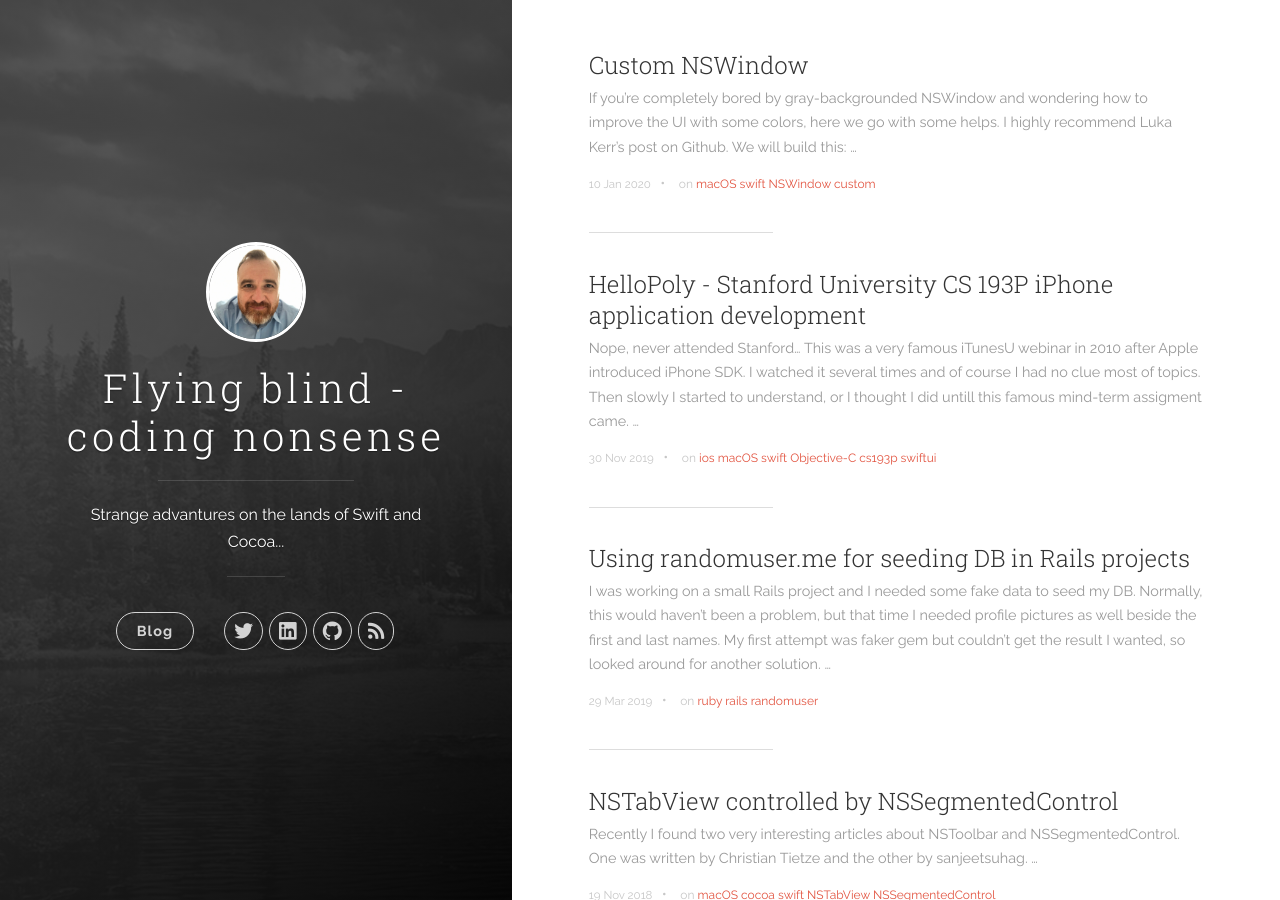
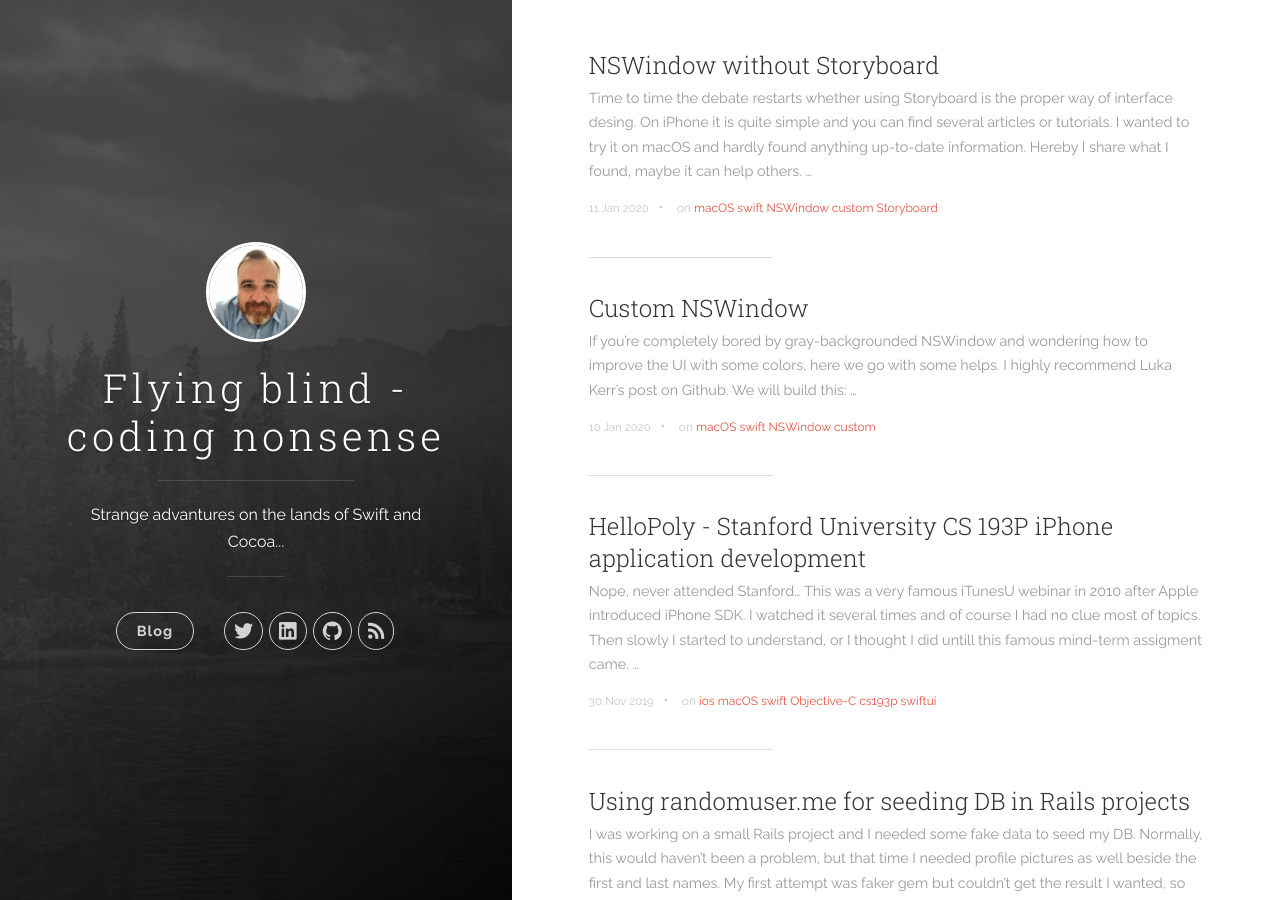
Before and after one commit to kicsipixel/kicsipixel.github.io, a Jekyll site: the page built from index.html, in a window 1280 px wide and 900 px high. Built offline with Jekyll 4.4.1, drawn with Linux system fonts in a browser that asks for light colours; nearby versions of some CDN libraries; the list of posts is cut into pages by our own code.

Commit message:
Added NoStoryboard NSWindow.

````diff
--- a/Gemfile
+++ b/Gemfile
@@ -1,3 +1,4 @@
 source 'https://rubygems.org'
 
 gem 'github-pages'
+gem 'jekyll-gist'
--- a/_config.yml
+++ b/_config.yml
@@ -34,6 +34,7 @@ paginate: 10
 permalink: /:year/:title/
 markdown: kramdown
 highlighter: rouge
+future: true
 
 sass:
     sass_dir: _sass
@@ -45,5 +46,5 @@ kramdown:
   # do not replace newlines by <br>s
   hard_wrap: false
 
-plugins: ['jekyll-paginate']
+plugins: ['jekyll-paginate', 'jekyll-gist']
 exclude: ['README.md', 'Gemfile', 'Gemfile.lock', 'screenshot.png']
--- /dev/null
+++ b/_posts/2020-01-11-nostoryboard.md
@@ -0,0 +1,79 @@
+---
+date: 2020-01-11
+title:  "NSWindow without Storyboard"
+categories: [coding]
+tags: [macOS, swift, NSWindow, custom, Storyboard]
+---
+
+Time to time the debate restarts whether using Storyboard is the proper way of interface desing. On iPhone it is quite simple and you can find several articles or tutorials.
+I wanted to try it on macOS and hardly found anything up-to-date information. Hereby I share what I found, maybe it can help others.
+
+At the end of the article I indicated all the sources I used.
+
+**Step 1.**
+Create a new Swift project with Storyboard.
+![create](/images/NoStoryboard1.png)
+
+**Step 2.**
+Remove the Main.Storyboard and ViewController.swift, then delete "Main Interface".
+![remove](/images/NoStoryboard2.png)
+
+**Step 3.**
+Add a new swift file called: main.swift.
+![main.swift](/images/NoStoryboard3.png)
+Add the following code to it, this is require to execute AppDelegate.swift.
+
+{% gist 22ba4e36489f7cb17fbe30ed06fbe546 main.swift %}
+
+**Step 4.**
+Insert the following into ```AppDelegate.swift``` and comment out ```@NSApplicationMain```
+
+{% gist 22ba4e36489f7cb17fbe30ed06fbe546 AppDelegate.swift %}
+
+Run our app now.
+![firstrun](/images/NoStoryboard4.png)
+Looks good but we need to add a NSViewController to show some content.
+
+**Step 5.**
+Add MyViewController.swift as NSViewController.
+![myviewcontroller](/images/NoStoryboard5.png)
+
+Connect our new NSWindow with the new MyViewController:
+```swift
+window?.contentViewController = MyViewController()
+```
+
+Color the background of the NSViewController to see if we managed to add to NSWindow.
+
+{% gist 22ba4e36489f7cb17fbe30ed06fbe546 MyViewController.swift %}
+
+![secondrun](/images/NoStoryboard6.png)
+
+**Step 6.**
+Add some more code to MyViewController.swift to show a label.
+
+{% gist 22ba4e36489f7cb17fbe30ed06fbe546 Label.swift %}
+
+![thirdrun](/images/NoStoryboard7.png)
+
+There is only one big issue with our new app, there is no Menu as we deleted it with the Main.Storyboard.
+
+**Step 7.**
+Go back to ```AppDelegate.swift``` and insert the code for menu.
+
+{% gist 22ba4e36489f7cb17fbe30ed06fbe546 Menu.swift %}
+
+Now, you can quit from menu.
+
+Source code: [Github](https://github.com/kicsipixel/Custom-Cocoa-Controllers/tree/master/NoStoryboardWindow)
+
+_Sources_:
+1. [Malik Alayli - Create a macOS app without a Main Storyboard](https://medium.com/@MalikAlayli/create-a-macos-app-without-a-main-storyboard-81f4ee8be1d)
+2. [Christoffer Winterkvist - How to write an NSViewController without interface builder on macOS](https://medium.com/hyperoslo/how-to-write-an-nsviewcontroller-without-interface-builder-on-macos-760283648f12)
+3. [Christoffer Winterkvist - How to make a label in macOS](https://medium.com/hyperoslo/how-to-make-a-label-in-macos-150f53ce86fd)
+4. [Stackoverflow](https://stackoverflow.com/questions/28254377/get-app-name-in-swift)
+5. [Stackoverflow](https://stackoverflow.com/questions/6706806/creating-nsmenu-with-nsmenuitems-in-it-programmatically?rq=1)
+6. [Stackoverflow](https://stackoverflow.com/questions/3436395/how-i-can-get-the-application-menu-in-cocoa/33581939#33581939)
+7. [Gene De Lisa - Swift script to create a Cocoa window](http://www.rockhoppertech.com/blog/swift-script-to-create-a-cocoa-window/)
+8. [Lukas Thoms - AppDelegate is Not The First Code to Run](https://medium.com/@lukasthinks/appdelegate-is-not-the-first-code-to-run-54c1535db443)
+9. [Stackoverflow](https://stackoverflow.com/questions/34538112/nswindowcontroller-without-a-nib-file-in-swift?rq=1)
````
Also changed, not shown: _posts/2020-01-10-customnswindow.md (+1 -1 lines), Gemfile.lock, images/NoStoryboard1.png (added), images/NoStoryboard2.png (added), images/NoStoryboard3.png (added), images/NoStoryboard4.png (added), images/NoStoryboard5.png (added), images/NoStoryboard6.png (added), images/NoStoryboard7.png (added).
